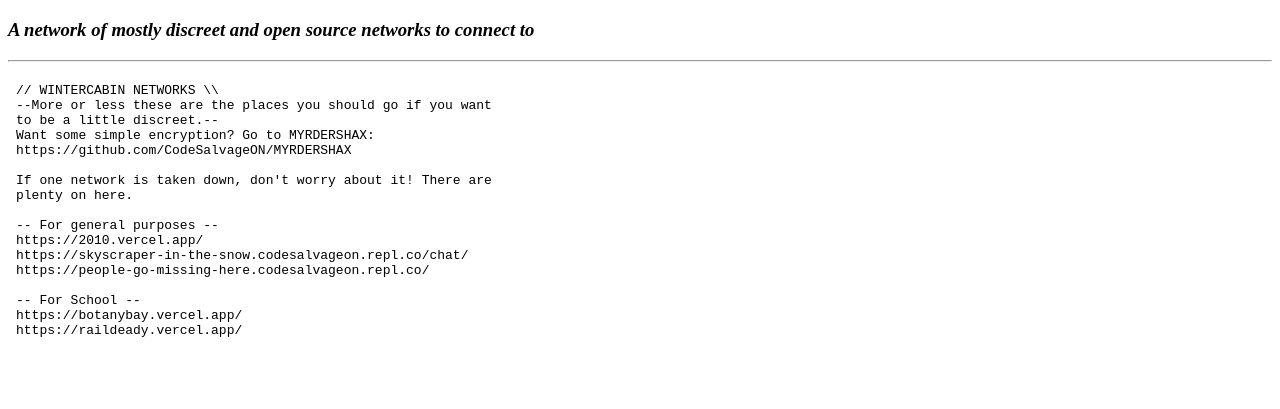
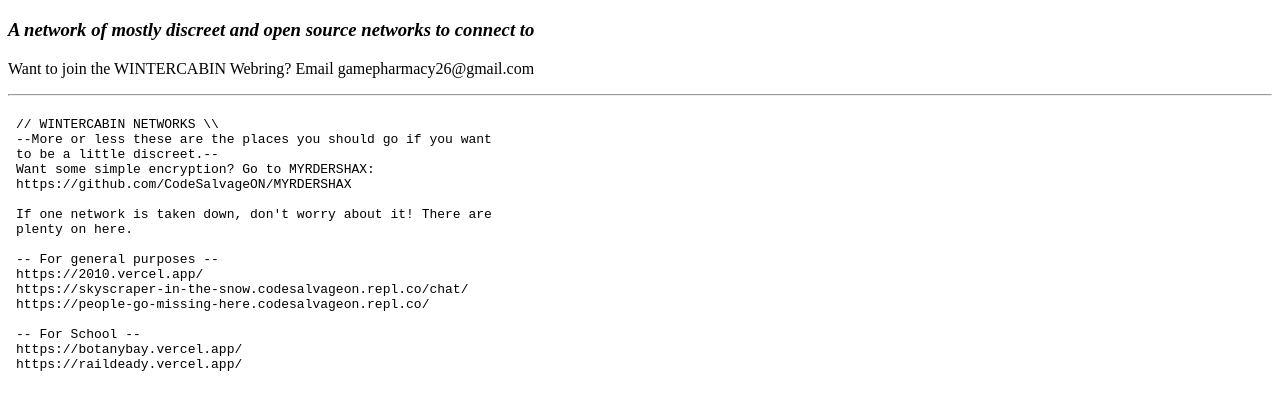
Before and after one commit to CodeSalvageON/WINTERCABIN, a plain HTML site: page index.html in a window 1280 px wide. Shown: the part 61-470 px from the top of the page. Drawn offline with Linux system fonts and the light colour scheme.

Commit message:
Update index.html

```diff
--- a/index.html
+++ b/index.html
@@ -6,6 +6,7 @@
   <body>
     <h1>WINTERCABIN</h1>
     <h3><i>A network of mostly discreet and open source networks to connect to</i></h3>
+    <p>Want to join the WINTERCABIN Webring? Email gamepharmacy26@gmail.com</p>
     <hr/>
     <iframe src="/WINTERCABIN/networks.txt" width="500" height="500" frameBorder="0"></iframe>
   </body>
```
